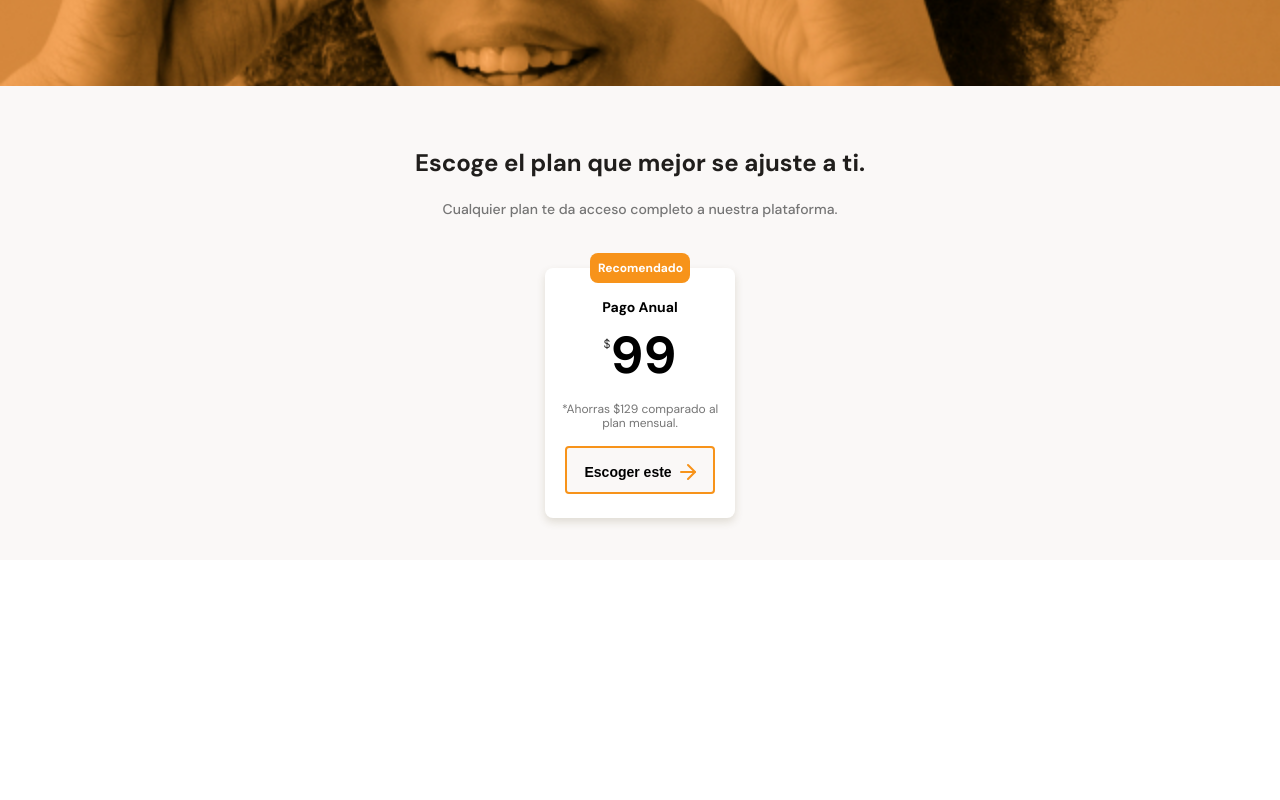
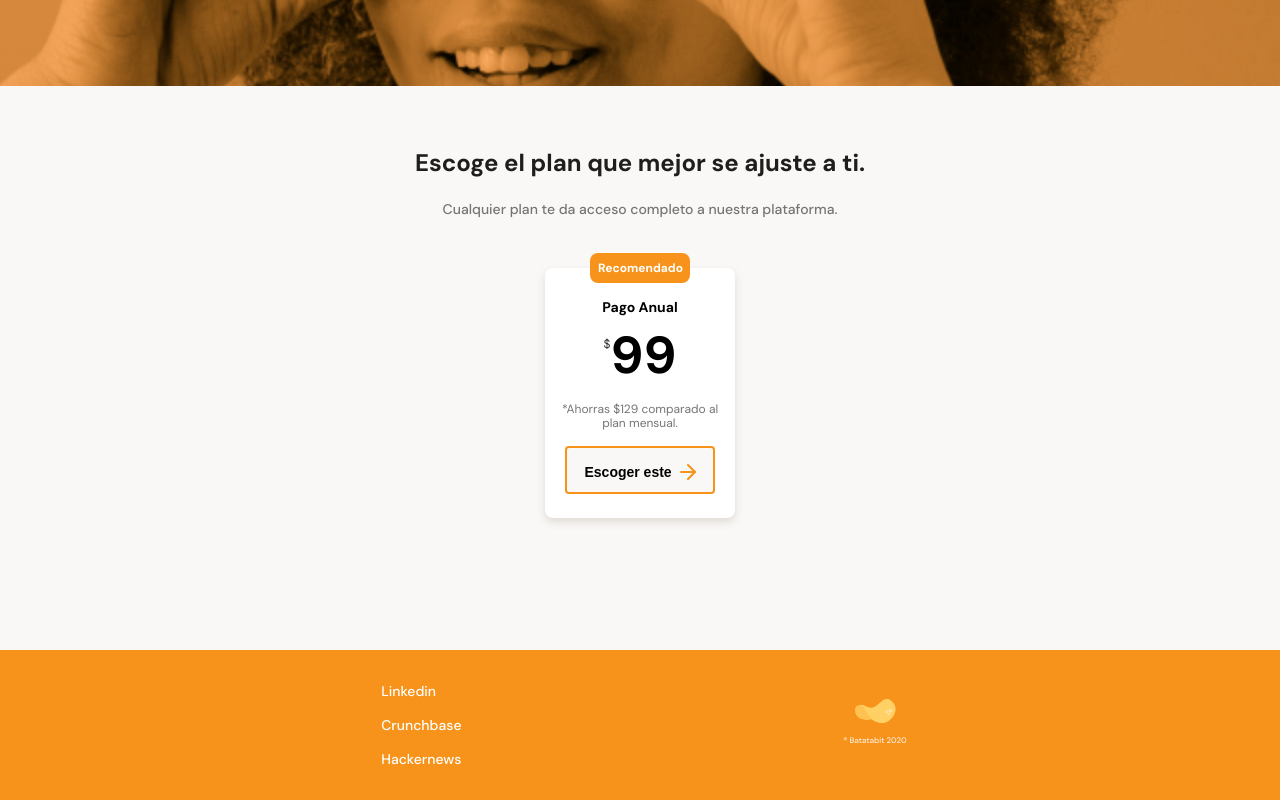
Before and after one commit to KFrinconJ/Batabit, a plain HTML site: page index.html in a window 1280 px wide. Shown: the part 2209-3009 px from the top of the page. Before the commit the page ends 2833 px from the top, so only its background shows below. Drawn offline with Linux system fonts and the light colour scheme.

Commit message:
Se creo el footer con sus estilos, tambien se corrigio un error de la altura de la seccion de planes

```diff
--- a/index.html
+++ b/index.html
@@ -141,7 +141,18 @@
         </main>
 
         <footer>
+            <section class="left-container">
+                <ul>
+                    <li><a href="#"></a>Linkedin</li>
+                    <li><a href="#"></a>Crunchbase</li>
+                    <li><a href="#"></a>Hackernews</li>
+                </ul>
 
+            </section>
+
+            <section class="right-container">
+                <img src="./assets/img/logo-footer.svg" alt="">
+            </section>
         </footer>
 
     </body>
--- a/styles/style.css
+++ b/styles/style.css
@@ -404,7 +404,7 @@ main {
 
     .plans {
         width: 100%;
-        height: auto;
+        height:500px;
     }
 
     .plans-container {
@@ -513,3 +513,31 @@ main {
     /* Fin de Cuarta Seccion */
 
 /* Fin estilos del main */
+
+/* Inicio estilos del footer */
+
+footer {
+    display: flex;
+    width: 100%;
+    height: 150px;
+    align-items: center;
+    justify-content: space-evenly;
+    background-color: var(--bitcoin-orange);
+}
+
+.left-container ul {
+    list-style: none;
+    font-size: 1.4rem;
+    line-height: 1.8rem;
+    font-weight: 500;
+    color: var(--just-white);
+}
+
+.left-container li {
+    padding: 8px;
+}
+
+.left-container a {
+    text-decoration: none;
+}
+/* Fin de estilos del footer */
```
Lines whose indentation alone changed are shown as unchanged.
